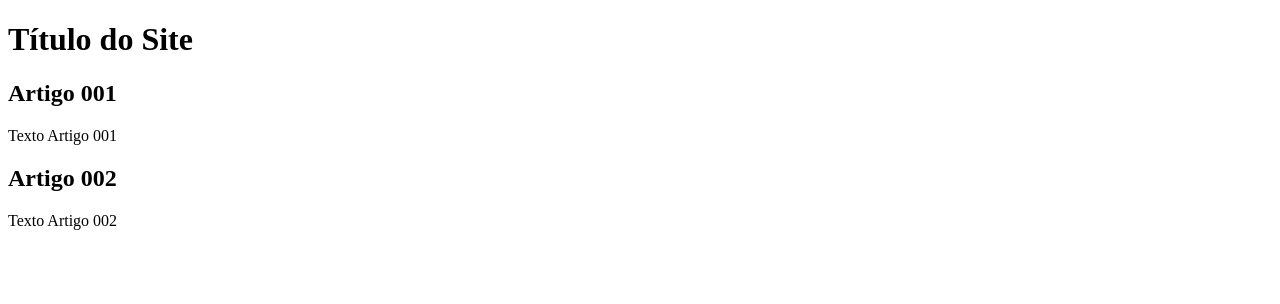
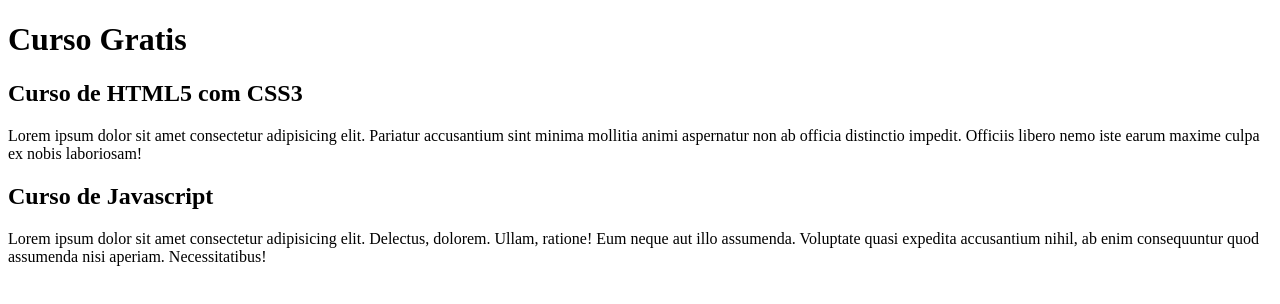
Before and after one commit to LucieneRJ/projto-site, a plain HTML site: page index.html in a window 1280 px wide. Drawn offline with Linux system fonts and the light colour scheme.

Commit message:
inserido conteúdo

```diff
--- a/index.html
+++ b/index.html
@@ -9,15 +9,15 @@
 <body>
     <main>
         <header>
-            <h1>Título do Site</h1>
+            <h1>Curso Gratis</h1>
         </header>
         <article>
-            <h2>Artigo 001</h2>
-            <p>Texto Artigo 001</p>
+            <h2>Curso de HTML5 com CSS3</h2>
+            <p>Lorem ipsum dolor sit amet consectetur adipisicing elit. Pariatur accusantium sint minima mollitia animi aspernatur non ab officia distinctio impedit. Officiis libero nemo iste earum maxime culpa ex nobis laboriosam!</p>
         </article>
         <article>
-            <h2>Artigo 002</h2>
-            <p>Texto Artigo 002</p>
+            <h2>Curso de Javascript</h2>
+            <p>Lorem ipsum dolor sit amet consectetur adipisicing elit. Delectus, dolorem. Ullam, ratione! Eum neque aut illo assumenda. Voluptate quasi expedita accusantium nihil, ab enim consequuntur quod assumenda nisi aperiam. Necessitatibus!</p>
         </article>
     </main>
 </body>
```
